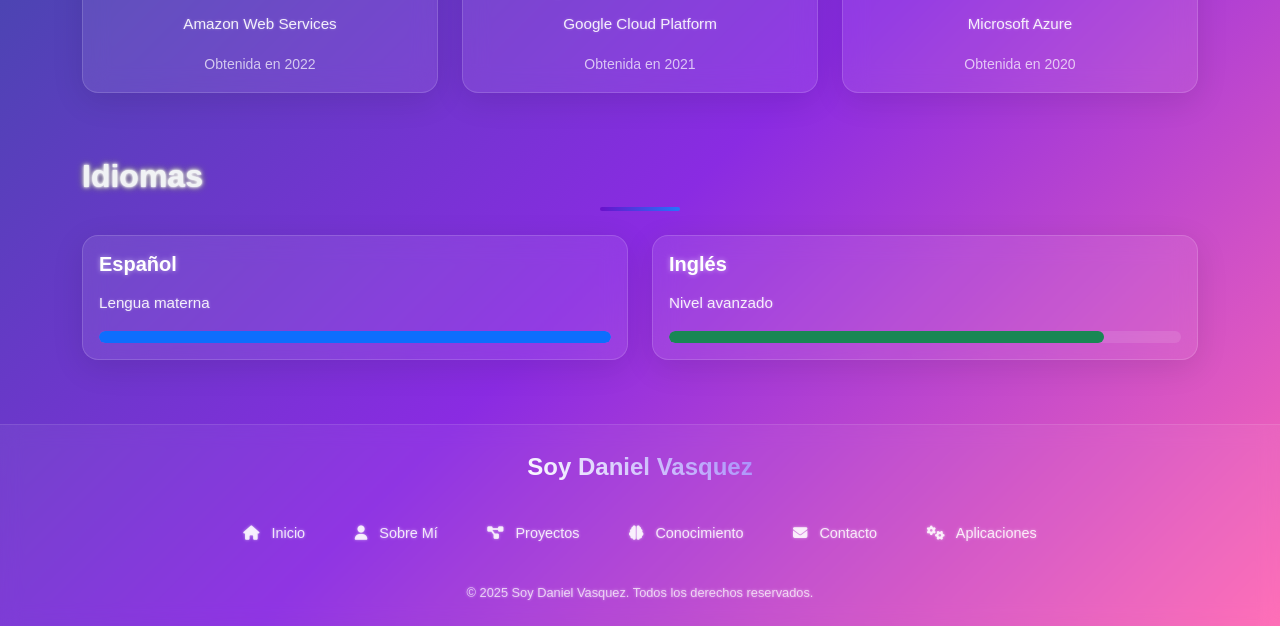
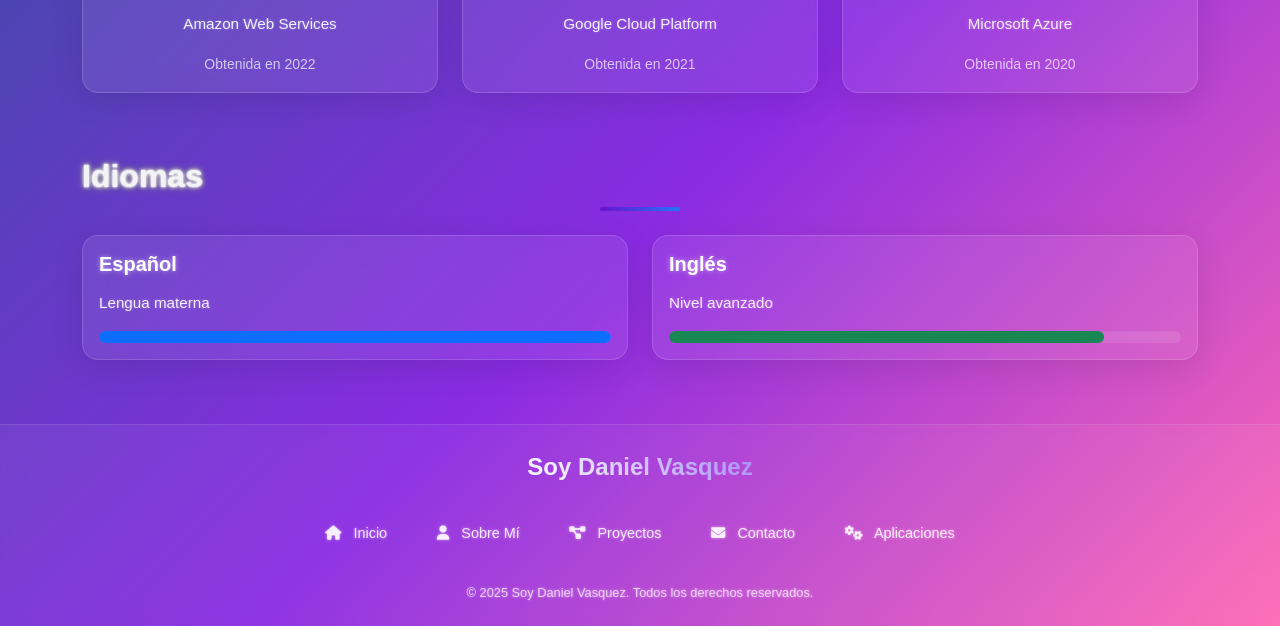
Before and after one commit to danielvasquez507/miweb, a plain HTML site: page conocimiento.html in a window 1280 px wide. Shown: the part 1515-2141 px from the top of the page. Drawn offline with nearby package versions, Linux system fonts and the light colour scheme; animation ran at ten frames a second.

Commit message:
Aplicar ocultamiento de página actual en conocimiento.html

```diff
--- a/conocimiento.html
+++ b/conocimiento.html
@@ -35,7 +35,7 @@
                         <a class="nav-link" href="proyectos.html">Proyectos</a>
                     </li>
                     <li class="nav-item">
-                        <a class="nav-link active" href="conocimiento.html">Conocimiento</a>
+                        <a class="nav-link" href="conocimiento.html">Conocimiento</a>
                     </li>
                     <li class="nav-item">
                         <a class="nav-link" href="contacto.html">Contacto</a>
@@ -47,6 +47,19 @@
             </div>
         </div>
     </nav>
+
+    <script>
+        // Ocultar el enlace de la página actual en la barra de navegación
+        document.addEventListener('DOMContentLoaded', function() {
+            const currentPage = 'conocimiento.html';
+            const navLinks = document.querySelectorAll('.navbar-nav .nav-link');
+            navLinks.forEach(link => {
+                if (link.getAttribute('href') === currentPage) {
+                    link.parentElement.style.display = 'none';
+                }
+            });
+        });
+    </script>
 
     <!-- Header -->
     <header class="py-5 mt-5">
@@ -349,6 +362,19 @@
         </div>
     </footer>
 
+    <script>
+        // Ocultar el enlace de la página actual en el pie de página
+        document.addEventListener('DOMContentLoaded', function() {
+            const currentPage = 'conocimiento.html';
+            const footerLinks = document.querySelectorAll('.footer-links a');
+            footerLinks.forEach(link => {
+                if (link.getAttribute('href') === currentPage) {
+                    link.style.display = 'none';
+                }
+            });
+        });
+    </script>
+
     <!-- Bootstrap JS Bundle with Popper -->
     <script src="https://cdn.jsdelivr.net/npm/bootstrap@5.3.0/dist/js/bootstrap.bundle.min.js"></script>
     <!-- Particles.js -->
```
